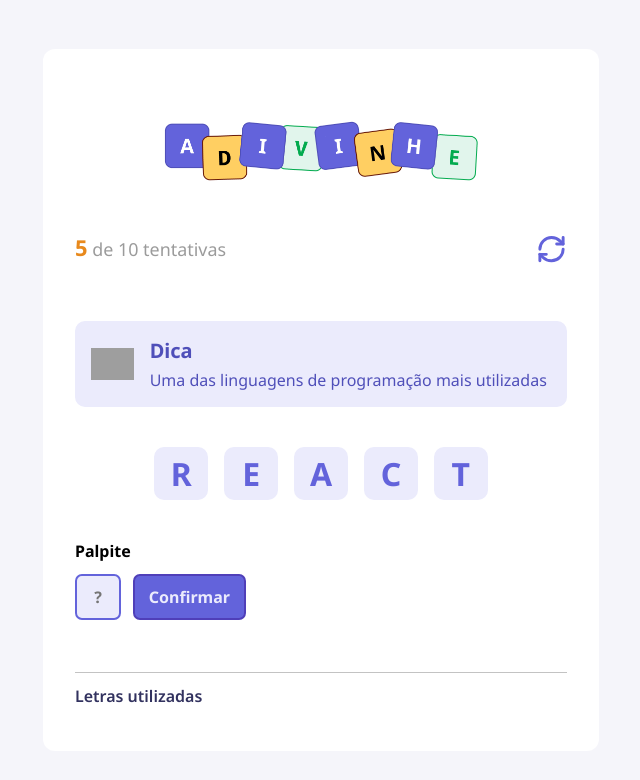
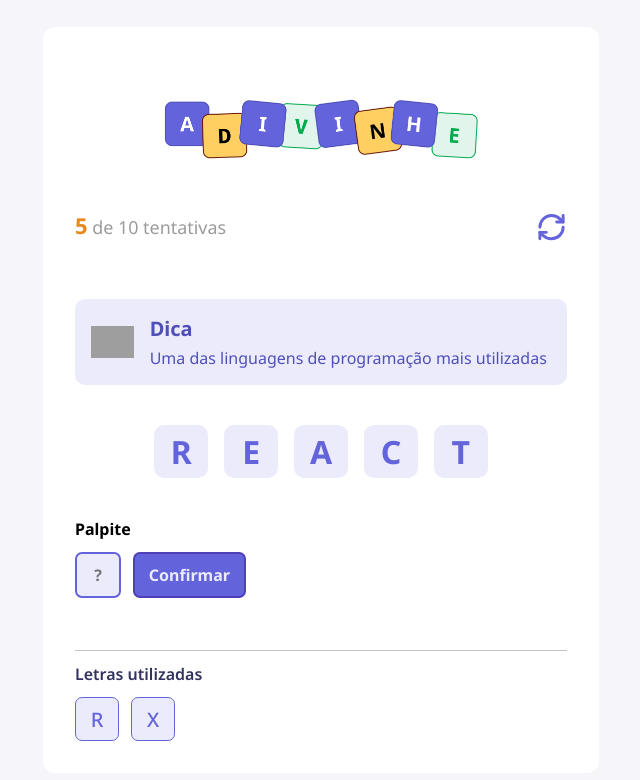
Before and after one commit to macedocmateus/adivinhe, a React (Vite) app: page / in a window 1280 px wide. Shown: the top 780 px of the page, without its empty margins (319-959 px from the left). Built offline with nearby package versions, Linux system fonts and the light colour scheme; grey boxes are pictures that could not be loaded.

Commit message:
add letters sizes variations

```diff
--- a/src/components/Letter/index.tsx
+++ b/src/components/Letter/index.tsx
@@ -2,11 +2,16 @@
 
 type Props = {
     value?: string;
+    size?: "default" | "small";
 };
 
-export function Letter({ value = "" }: Props) {
+export function Letter({ value = "", size = "default" }: Props) {
     return (
-        <div className={styles.letter}>
+        <div
+            className={`
+        ${styles.letter}
+        ${size === "small" && styles.letterSmall}`}
+        >
             <span>{value}</span>
         </div>
     );
--- a/src/components/Letter/styles.module.css
+++ b/src/components/Letter/styles.module.css
@@ -14,3 +14,13 @@
     align-items: center;
     justify-content: center;
 }
+
+.letterSmall {
+    width: 2.75rem;
+    height: 2.75rem;
+    border-radius: 0.43rem;
+
+    font-size: 1.25rem;
+    font-weight: 500;
+    border: 1px solid #6363db;
+}
--- a/src/components/LettersUsed/index.tsx
+++ b/src/components/LettersUsed/index.tsx
@@ -1,9 +1,16 @@
 import styles from "./styles.module.css";
+
+import { Letter } from "../Letter";
 
 export function LettersUsed() {
     return (
         <div className={styles.lettersUsed}>
             <h5>Letras utilizadas</h5>
+
+            <div>
+                <Letter value="R" size="small"></Letter>
+                <Letter value="X" size="small"></Letter>
+            </div>
         </div>
     );
 }
--- a/src/components/LettersUsed/styles.module.css
+++ b/src/components/LettersUsed/styles.module.css
@@ -10,3 +10,9 @@
     font-weight: 600;
     margin: 0.75rem 0;
 }
+
+.lettersUsed > div {
+    display: flex;
+    gap: 0.75rem;
+    flex-wrap: wrap;
+}
```
